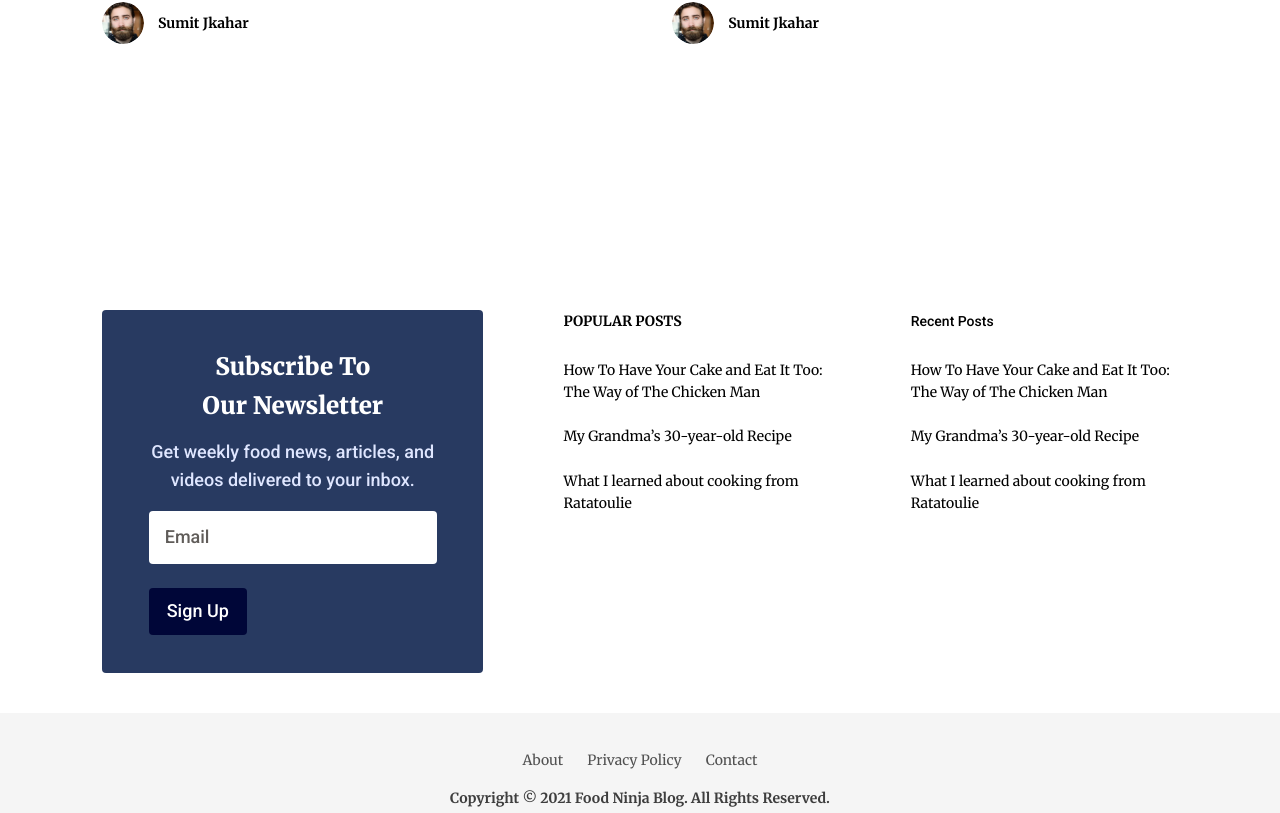
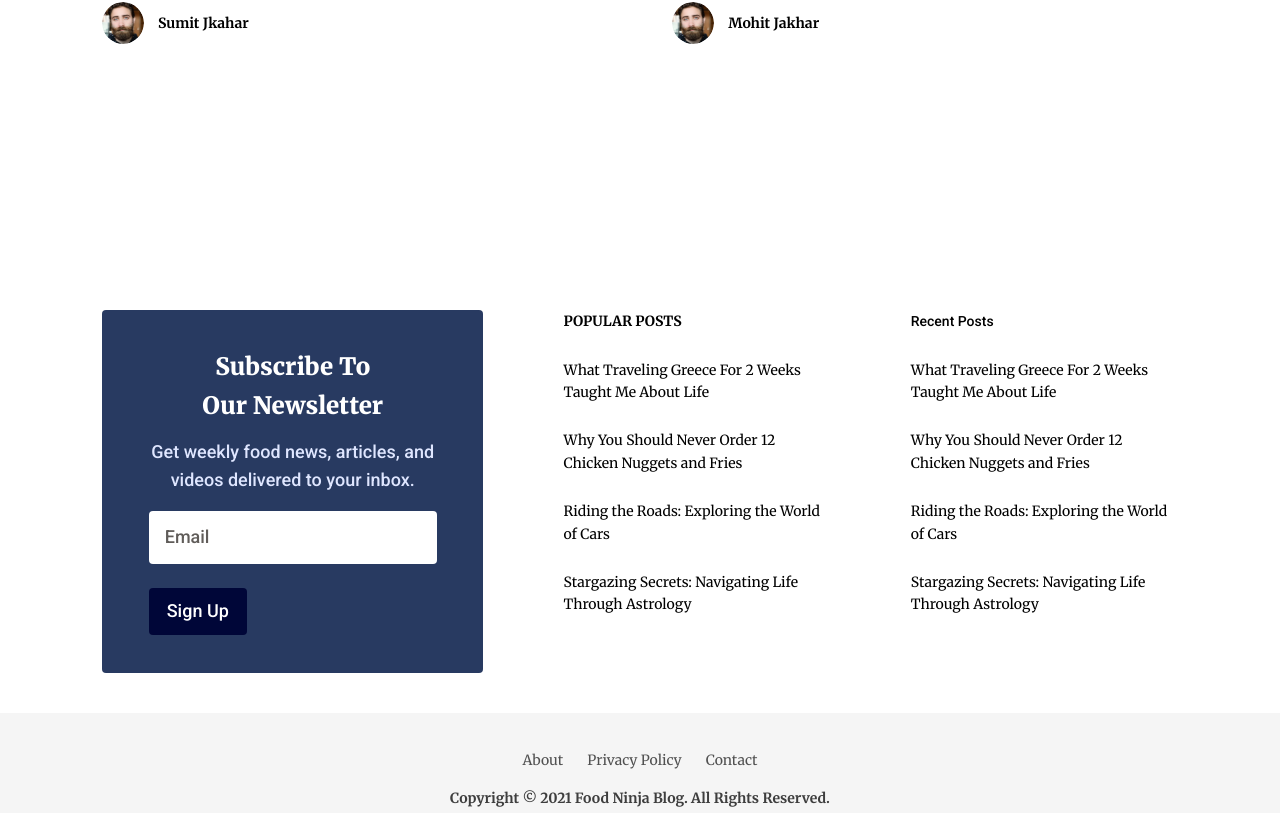
Before and after one commit to Mkjakhar/food-ninja-mohit, a React (Vite) app: page / in a window 1280 px wide. Shown: the part 1745-2558 px from the top of the page. Built offline with nearby package versions, Linux system fonts and the light colour scheme.

Commit message:
footer links added

```diff
--- a/src/components/common/Footer.tsx
+++ b/src/components/common/Footer.tsx
@@ -1,3 +1,6 @@
+import { Link } from "react-router-dom";
+import { articlesData } from "./Helper";
+
 const Footer = () => {
   return (
     <>
@@ -33,29 +36,31 @@ const Footer = () => {
               <li className="text-sm uppercase !leading-[160%] text-black font-semibold font-Merriweather">
                 POPULAR POSTS
               </li>
-              <li className="text-sm !leading-[160%] cursor-pointer duration-200 hover:text-blue hover:underline mt-1 text-black font-medium font-Merriweather">
-                How To Have Your Cake and Eat It Too: The Way of The Chicken Man
-              </li>
-              <li className="text-sm !leading-[160%] cursor-pointer duration-200 hover:text-blue hover:underline text-black font-medium font-Merriweather">
-                My Grandma’s 30-year-old Recipe
-              </li>
-              <li className="text-sm !leading-[160%] cursor-pointer duration-200 hover:text-blue hover:underline text-black font-medium font-Merriweather">
-                What I learned about cooking from Ratatoulie
-              </li>
+              {articlesData.map((val, i) => (
+                <li
+                  key={i}
+                  className="text-sm !leading-[160%] duration-200 hover:text-blue hover:underline mt-1 text-black font-medium font-Merriweather"
+                >
+                  <Link to={`/blog/${val.id}`} onClick={() => scrollTo(0, 0)}>
+                    {val.title}
+                  </Link>
+                </li>
+              ))}
             </ul>
             <ul className="w-full sm:w-[50%] flex flex-col gap-4 sm:gap-[22px]">
               <li className="text-sm !leading-[160%] text-black font-medium font-Roboto">
                 Recent Posts
               </li>
-              <li className="text-sm !leading-[160%] cursor-pointer duration-200 hover:text-blue hover:underline mt-1 text-black font-medium font-Merriweather">
-                How To Have Your Cake and Eat It Too: The Way of The Chicken Man
-              </li>
-              <li className="text-sm !leading-[160%] cursor-pointer duration-200 hover:text-blue hover:underline text-black font-medium font-Merriweather">
-                My Grandma’s 30-year-old Recipe
-              </li>
-              <li className="text-sm !leading-[160%] cursor-pointer duration-200 hover:text-blue hover:underline text-black font-medium font-Merriweather">
-                What I learned about cooking from Ratatoulie
-              </li>
+              {articlesData.map((val, i) => (
+                <li
+                  key={i}
+                  className="text-sm !leading-[160%] duration-200 hover:text-blue hover:underline mt-1 text-black font-medium font-Merriweather"
+                >
+                  <Link to={`/blog/${val.id}`} onClick={() => scrollTo(0, 0)}>
+                    {val.title}
+                  </Link>
+                </li>
+              ))}
             </ul>
           </div>
         </div>
--- a/src/components/common/Helper.tsx
+++ b/src/components/common/Helper.tsx
@@ -22,7 +22,7 @@ export const authorData: Author[] = [
 ];
 export const articlesData: BlogPost[] = [
   {
-    id: "1",
+    id: "2384791",
     title: "What Traveling Greece For 2 Weeks Taught Me About Life",
     description: {
       subTitle: "sub title",
@@ -37,7 +37,7 @@ export const articlesData: BlogPost[] = [
     category: "Travel",
   },
   {
-    id: "2",
+    id: "876963",
     title: "Why You Should Never Order 12 Chicken Nuggets and Fries",
     description: {
       subTitle: "sub title two",
@@ -52,7 +52,7 @@ export const articlesData: BlogPost[] = [
     category: "Food Theory",
   },
   {
-    id: "3",
+    id: "235433",
     title: "Riding the Roads: Exploring the World of Cars",
     description: {
       subTitle: "sub title three",
@@ -68,7 +68,7 @@ export const articlesData: BlogPost[] = [
     category: "Technology",
   },
   {
-    id: "4",
+    id: "84764",
     title: "Stargazing Secrets: Navigating Life Through Astrology",
     description: {
       subTitle: "sub title four",
@@ -76,7 +76,7 @@ export const articlesData: BlogPost[] = [
         "Embark on a celestial voyage as we explore the mystical realm of astrology. Delve into horoscopes, cosmic connections, and the profound impact of celestial bodies on our lives. Whether you're a seasoned astrologer or a curious star-gazer, our blog offers insights, guidance, and a cosmic perspective to help you navigate the intricacies of life's journey.",
     },
     body: "body three",
-    author: authorData[1],
+    author: authorData[0],
     createdAt: "Jan 23, 2021 • 5 min read",
     updatedAt: "Jan 23, 2021 • 5 min read",
     image:
```
